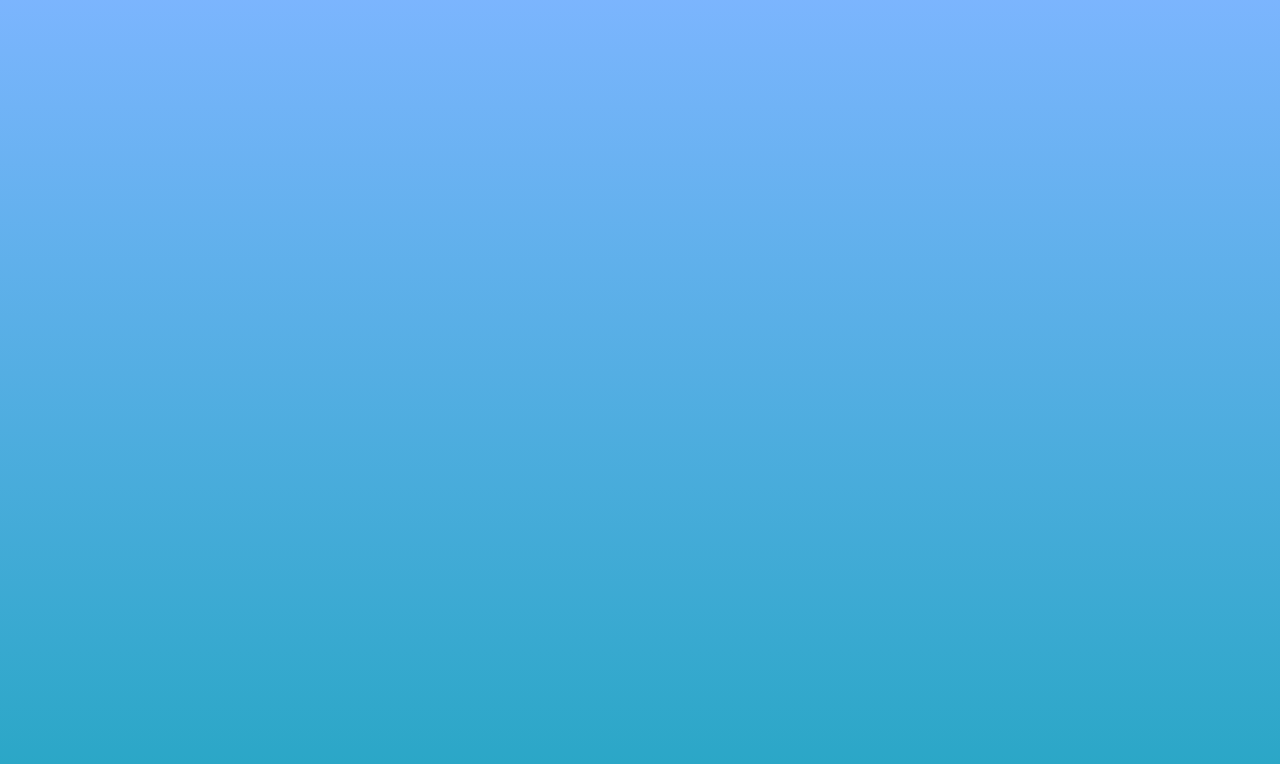
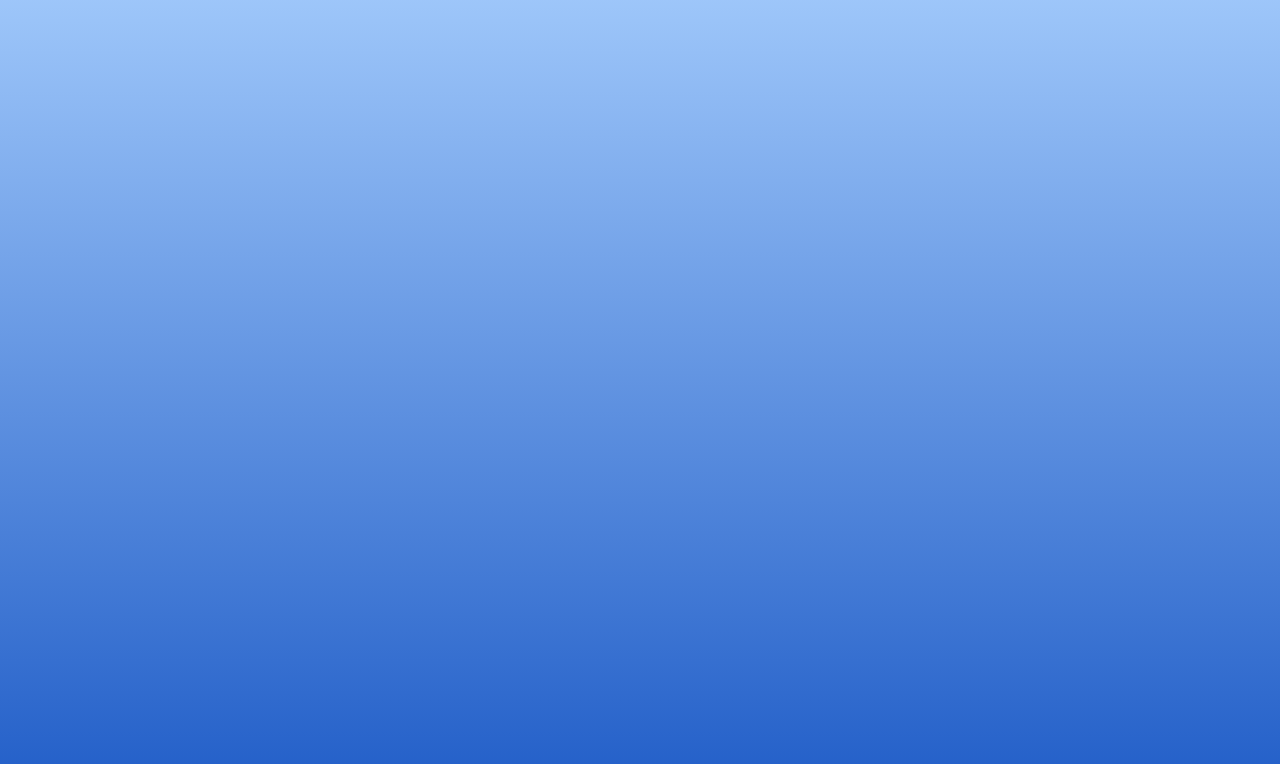
Before and after one commit to abigeez/abigeez.github.io, a React app in the folder 320-SBA/: page / in a window 1280 px wide. Shown: the top 764 px of the page. Built offline with nearby package versions, Linux system fonts and the light colour scheme; the HTML template or start-up script is replaced by a standard one.

Commit message:
more stying

```diff
--- a/320-SBA/src/index.css
+++ b/320-SBA/src/index.css
@@ -7,6 +7,7 @@
 .app{
   min-height: 100vh;
   display: grid;
-  background: rgb(34,164,195);
-background: linear-gradient(0deg, rgba(34,164,195,0.9783549783549783) 0%, rgba(45,137,253,0.6255411255411256) 100%);
-}
+background: rgb(27,89,198);
+background: linear-gradient(0deg, rgba(27,89,198,0.9783549783549783) 0%, rgba(101,165,246,0.6363636363636364) 100%);
+
+ }
```
